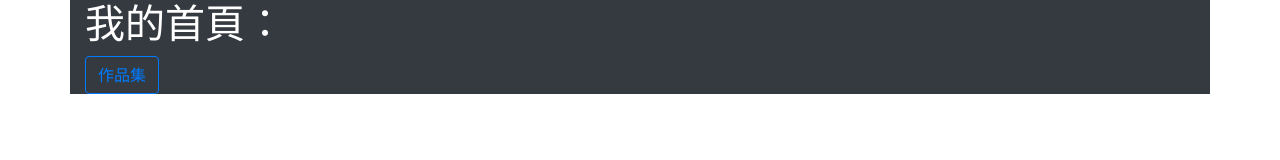
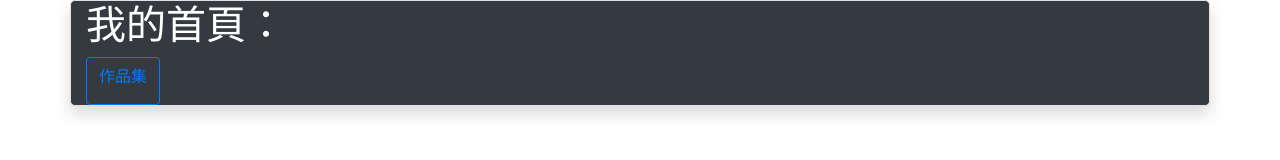
Before and after one commit to chang180/chang180.github.io, a plain HTML site: page index.html in a window 1280 px wide. Drawn offline with nearby package versions, Linux system fonts and the light colour scheme.

Commit message:
Update index.html

```diff
--- a/index.html
+++ b/index.html
@@ -8,10 +8,10 @@
 
 </head>
 <body>
-    <div class="container bg-dark text-white">
+    <div class="container bg-dark text-white border rounded-lg shadow">
 
         <h1>我的首頁：</h1>
-        <a class="btn btn-outline-primary" href="http://220.128.133.15/s1090215/">作品集</a>
+        <a class="btn btn-outline-primary pb-3" href="http://220.128.133.15/s1090215/">作品集</a>
     </div>
 </body>
 </html>
```
